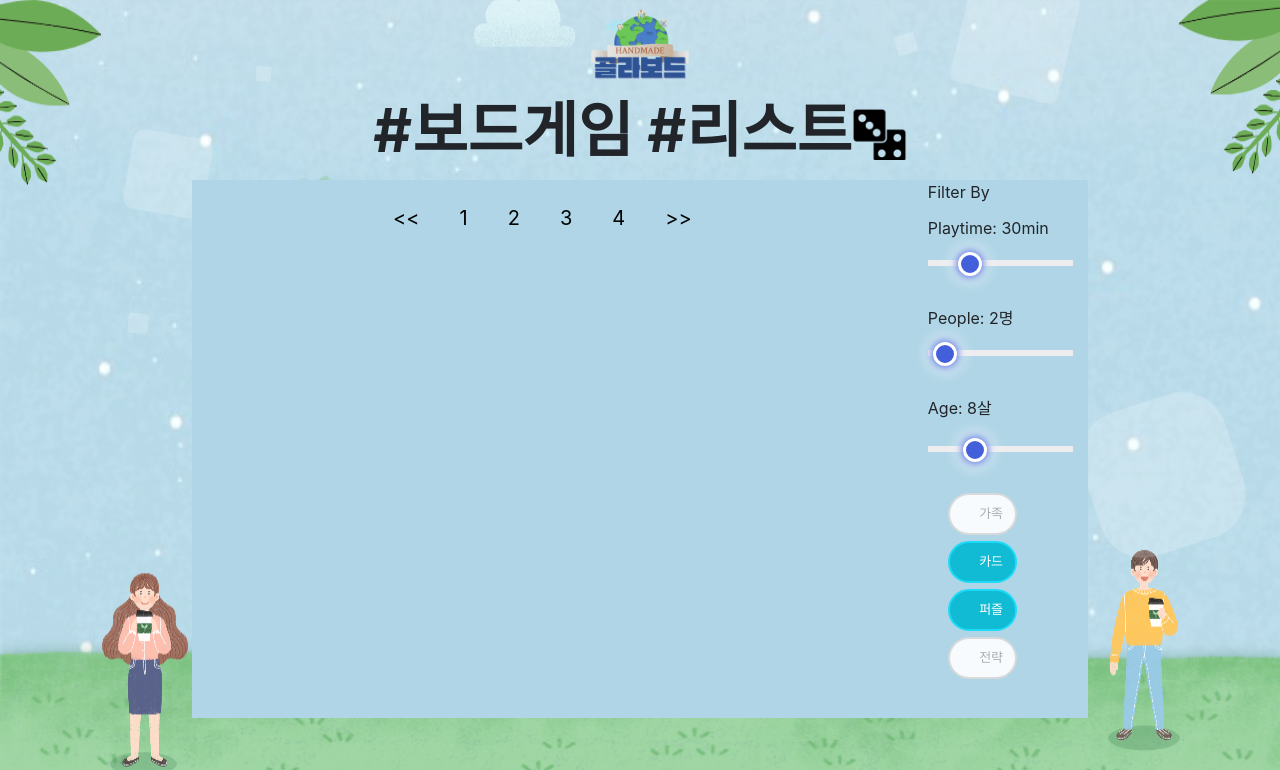
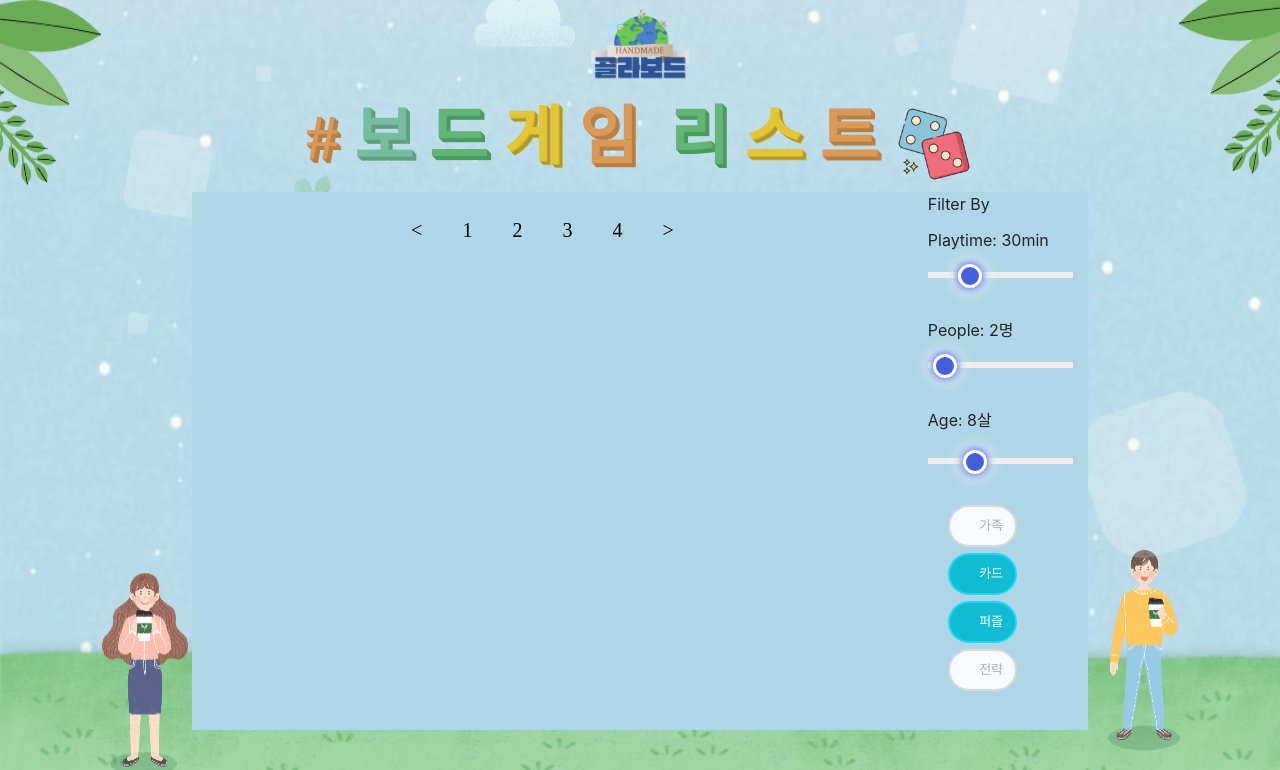
Before and after one commit to tunEmvegnomb/sparta_mc10th, a Flask app: page /whole in a window 1280 px wide. Shown: the top 770 px of the page. Run offline with Flask 2, Linux system fonts and the light colour scheme; data that the repository does not hold is empty; some libraries are stand-ins or nearby versions; some web fonts are replaced.

Commit message:
add ver.8 tokki

```diff
--- a/app.py
+++ b/app.py
@@ -77,7 +77,7 @@ def output_result():
     time_receive = request.form['time_give']
     # print(int(age_receive.split(',')[0]))
     # print(player_receive, age_receive, genre_receive, time_receive)
-    all_games = list(db.mc10th.find({"opt_genre":genre_receive},{'_id':False}))
+    all_games = list(db.gameList.find({"opt_genre":genre_receive},{'_id':False}))
     filtered_games = []
     min_age = int(age_receive.split(',')[0])
     max_age = int(age_receive.split(',')[1])
--- a/static/full_list.css
+++ b/static/full_list.css
@@ -1,4 +1,11 @@
 /*selector*/
+@font-face {
+    font-family: 'Cafe24Ssurround';
+    src: url('https://cdn.jsdelivr.net/gh/projectnoonnu/noonfonts_2105_2@1.0/Cafe24Ssurround.woff') format('woff');
+    font-weight: normal;
+    font-style: normal;
+}
+
 :root {
   --primary-color: #435fda;
   --secondary-color: #d8415c;
@@ -155,31 +162,150 @@ header {
 }
 
 #title {
+  display: flex;
+  flex-direction: column;
+  align-items: center;
+  flex: 0.7 0 0;
+
+}
+
+.result-sentence {
+  font-size: 4em;
+  font-weight: bold ;
+  font-family: 'Cafe24Ssurround';
+}
+
+.result-sentence span {
+  display: inline-block;
+  animation: float 0.2s ease-in-out infinite;
   text-align: center;
-  font-size: 20px;
-  margin-bottom: 20px;
 }
-.parent {
-  height: 3em; /* 애니메이션 높이 */
-  overflow-y: hidden;
-  display: block;
+h1 img {
+  display:inline-block;
+  animation:float .2s ease-in-out infinite;
 }
-.parent .child {
-  font-size: 3em; /* 애니메이션 높이 */
-  font-weight: bold;
-  line-height: 1;
-  animation-name: grow;
-  animation-duration: 1s; /* 애니메이션 시간 */
-}
-/* 키프레임 애니메이션 */
-@keyframes grow {
-  from {
-    transform: translateY(3em);
-  } /* 애니메이션 높이 */
-  to {
-    transform: translateY(0);
+
+
+@keyframes float {
+  0%,
+  100% {
+    transform: none;
+  }
+  33% {
+    transform: translateY(-1px) rotate(-2deg);
+  }
+  66% {
+    transform: translateY(1px) rotate(2deg);
   }
 }
+
+body:hover span {
+  animation: bounce 0.8s;
+}
+body:hover h1 img {
+  animation: bounce 1.9s;
+}
+@keyframes bounce {
+  0%,
+  100% {
+    transform: translate(0);
+  }
+  25% {
+    transform: rotateX(20deg) translateY(2px) rotate(-3deg);
+  }
+  50% {
+    transform: translateY(-20px) rotate(3deg) scale(1.1);
+  }
+}
+
+span:nth-child(4n) {
+  color: hsl(50, 75%, 55%);
+  text-shadow: 1px 1px hsl(50, 75%, 45%), 2px 2px hsl(50, 45%, 45%),
+    3px 3px hsl(50, 45%, 45%), 4px 4px hsl(50, 75%, 45%);
+}
+span:nth-child(4n-1) {
+  color: hsl(135, 35%, 55%);
+  text-shadow: 1px 1px hsl(135, 35%, 45%), 2px 2px hsl(135, 35%, 45%),
+    3px 3px hsl(135, 35%, 45%), 4px 4px hsl(135, 35%, 45%);
+}
+span:nth-child(4n-2) {
+  color: hsl(155, 35%, 60%);
+  text-shadow: 1px 1px hsl(155, 25%, 50%), 2px 2px hsl(155, 25%, 50%),
+    3px 3px hsl(155, 25%, 50%), 4px 4px hsl(140, 25%, 50%);
+}
+span:nth-child(4n-3) {
+  color: hsl(30, 65%, 60%);
+  text-shadow: 1px 1px hsl(30, 45%, 50%), 2px 2px hsl(30, 45%, 50%),
+    3px 3px hsl(30, 45%, 50%), 4px 4px hsl(30, 45%, 50%);
+}
+
+h1 span:nth-child(2) {
+  animation-delay: 0.05s;
+
+}
+h1 span:nth-child(3) {
+  animation-delay: 0.1s;
+}
+h1 span:nth-child(4) {
+  animation-delay: 0.15s;
+}
+h1 span:nth-child(5) {
+  animation-delay: 0.2s;
+}
+h1 span:nth-child(6) {
+  animation-delay: 0.25s;
+}
+h1 span:nth-child(7) {
+  animation-delay: 0.3s;
+}
+h1 span:nth-child(8) {
+  animation-delay: 0.35s;
+}
+h1 span:nth-child(9) {
+  animation-delay: 0.4s;
+}
+h1 span:nth-child(10) {
+  animation-delay: 0.45s;
+}
+/*h1 span:nth-child(11) {*/
+/*  animation-delay: 0.5s;*/
+/*}*/
+/*h1 span:nth-child(12) {*/
+/*  animation-delay: 0.55s;*/
+/*}*/
+/*h1 span:nth-child(13) {*/
+/*  animation-delay: 0.6s;*/
+/*}*/
+/*h1 span:nth-child(14) {*/
+/*  animation-delay: 0.65s;*/
+/*}*/
+
+/*#title {*/
+/*  text-align: center;*/
+/*  font-size: 20px;*/
+/*  margin-bottom: 20px;*/
+/*}*/
+/*.parent {*/
+/*  height: 3em; !* 애니메이션 높이 *!*/
+/*  overflow-y: hidden;*/
+/*  display: block;*/
+/*}*/
+/*.parent .child {*/
+/*  font-size: 3em; !* 애니메이션 높이 *!*/
+/*  font-weight: bold;*/
+/*  line-height: 1;*/
+/*  animation-name: grow;*/
+/*  animation-duration: 1s; !* 애니메이션 시간 *!*/
+/*}*/
+/*!* 키프레임 애니메이션 *!*/
+/*@keyframes grow {*/
+/*  from {*/
+/*    transform: translateY(3em);*/
+/*  } !* 애니메이션 높이 *!*/
+/*  to {*/
+/*    transform: translateY(0);*/
+/*  }*/
+/*}*/
 
 .banner-img {
   width: 100px;
@@ -482,6 +608,8 @@ ul.ks-cboxtags li input[type="checkbox"]:focus + label {
   margin: 0 4px;
   cursor: pointer;
   font-size: 20px;
+  font-family: 'Cafe24Ssurround';
+
 }
 
 .pagination a.active {
@@ -503,13 +631,14 @@ ul.ks-cboxtags li input[type="checkbox"]:focus + label {
   right: 0;
   background-color: rgba(0, 0, 0, 0.4);
   display: none;
-  /* display: flex; */
   align-items: center;
   justify-content: center;
+
+
 }
 
 #modal-view {
-  width: 800px;
+  width: 2000px;
   /* height: 1000px; */
   background: #afd5e6;
   border-radius: 20px;
--- a/templates/full_list.html
+++ b/templates/full_list.html
@@ -83,6 +83,7 @@
 
             })
         }
+
     </script>
 </head>
 <body>
@@ -108,17 +109,35 @@
             alt="배너"
     />
 </header>
+<!--<div id="title">-->
+<!--    <div class="parent">-->
+<!--        <div class="child">-->
+<!--            #보드게임 #리스트<img-->
+<!--                src="./../static/dice-cube.png"-->
+<!--                width="55"-->
+<!--                height="55"-->
+<!--        />-->
+<!--        </div>-->
+<!--    </div>-->
+<!--</div>-->
 <div id="title">
-    <div class="parent">
-        <div class="child">
-            #보드게임 #리스트<img
-                src="./../static/dice-cube.png"
-                width="55"
-                height="55"
+      <h1 class="result-sentence">
+          <span>#</span>
+          <span>보</span>
+          <span>드</span>
+          <span>게</span>
+          <span>임</span>
+          <span></span>
+          <span>리</span>
+          <span>스</span>
+          <span>트</span>
+        <img class="result-sentence"
+          src="./../static/dice3.png"
+          width="80"
+          height="80"
         />
-        </div>
+      </h1>
     </div>
-</div>
 <div class="body">
     <div class="list">
         <div class="card-columns" id="card-columns">
@@ -291,19 +310,19 @@
         <div id="footer">
             <div class="pagination">
                 <div class="active">
-                    <a href="#"><<</a>
+                    <a href="#"><</a>
                     <a href="#">1</a>
                     <a href="#">2</a>
                     <a href="#">3</a>
                     <a href="#">4</a>
-                    <a href="#">>></a>
+                    <a href="#">></a>
                 </div>
             </div>
         </div>
     </div>
     <nav>
         <section class="col-12" id="fs_rating">
-            <span class="heading"> Filter By </span>
+            <div class="heading"> Filter By </div>
             <div id="bmr-calculator" class="wrapper">
                 <div class="calculator">
                     <label for="calc-playtime" id="calc-playtime_value"
@@ -377,6 +396,7 @@
         </section>
     </nav>
 </div>
+
 <div id="modal" onclick="handleModal()">
     <div id="modal-view" onclick="event.stopPropagation()">
         <div id="close-btn" onclick="handleModal()">&times;</div>
```
Also changed, not shown: static/dice2.png (added), static/dice3.png (added).
